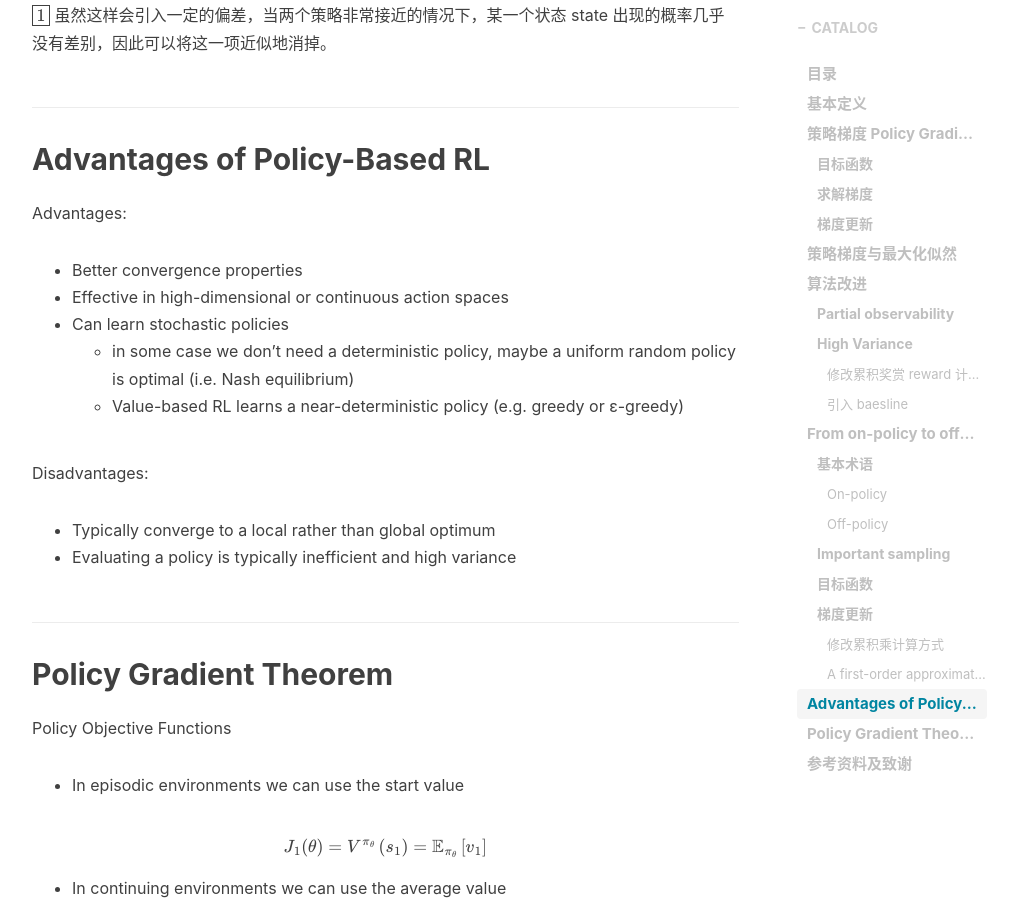
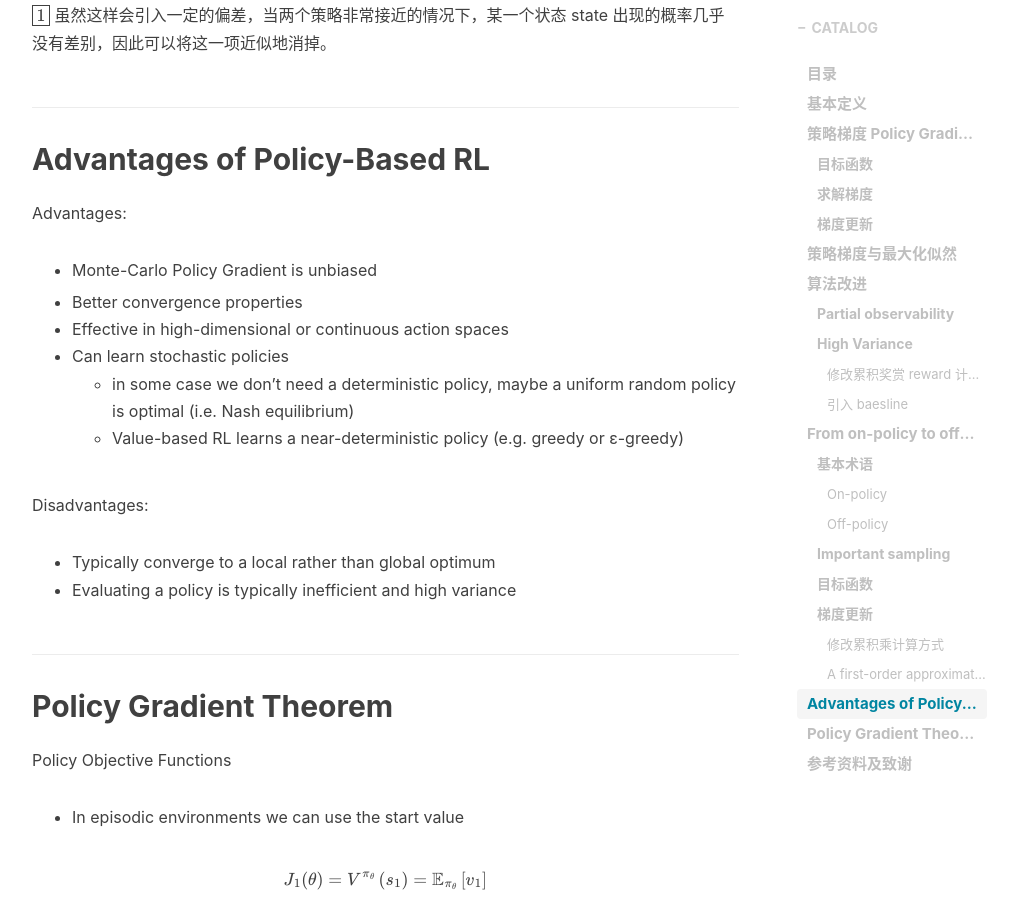
Before and after one commit to liushunyu/blog, a Jekyll site: the page built from _posts/2020-04-18-强化学习思考（7）策略梯度.md, in a window 1280 px wide and 900 px high, scrolled down 10538 px. Shown: the whole window, without its empty margins (233-1249 px from the left). Built offline with Jekyll 4.4.1, drawn with Linux system fonts in a browser that asks for light colours; nearby versions of some CDN libraries; formulas are drawn with MathJax 3; comment, search, counter and statistics services are not loaded.

Commit message:
Update 2020-04-18-强化学习思考（7）策略梯度.md

```diff
--- a/_posts/2020-04-18-强化学习思考（7）策略梯度.md
+++ b/_posts/2020-04-18-强化学习思考（7）策略梯度.md
@@ -507,6 +507,8 @@ $\fbox{1}$  虽然这样会引入一定的偏差，当两个策略非常接近
 
 Advantages:
 
+- Monte-Carlo Policy Gradient is unbiased
+
 - Better convergence properties
 - Effective in high-dimensional or continuous action spaces
 - Can learn stochastic policies
```
